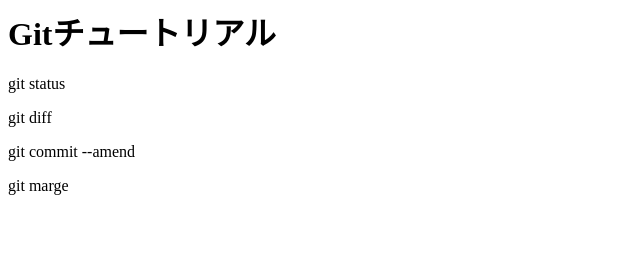
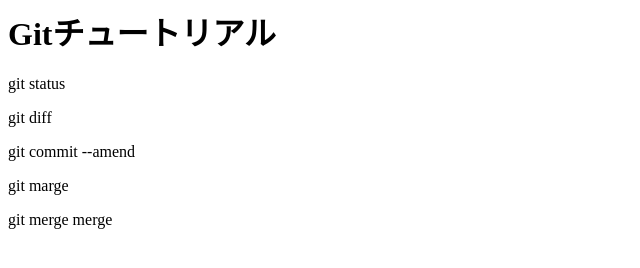
Before and after one commit to yaora08/git_tutorial, a plain HTML site: page index.html in a window 1280 px wide. Shown: the whole page, without its empty margins (0-640 px from the left). Drawn offline with Linux system fonts and the light colour scheme.

Commit message:
Update index.html

```diff
--- a/index.html
+++ b/index.html
@@ -3,3 +3,4 @@
 <p>git diff</p>
 <p>git commit --amend</p>
 <p>git marge</p>
+<p>git merge merge</p>
```
